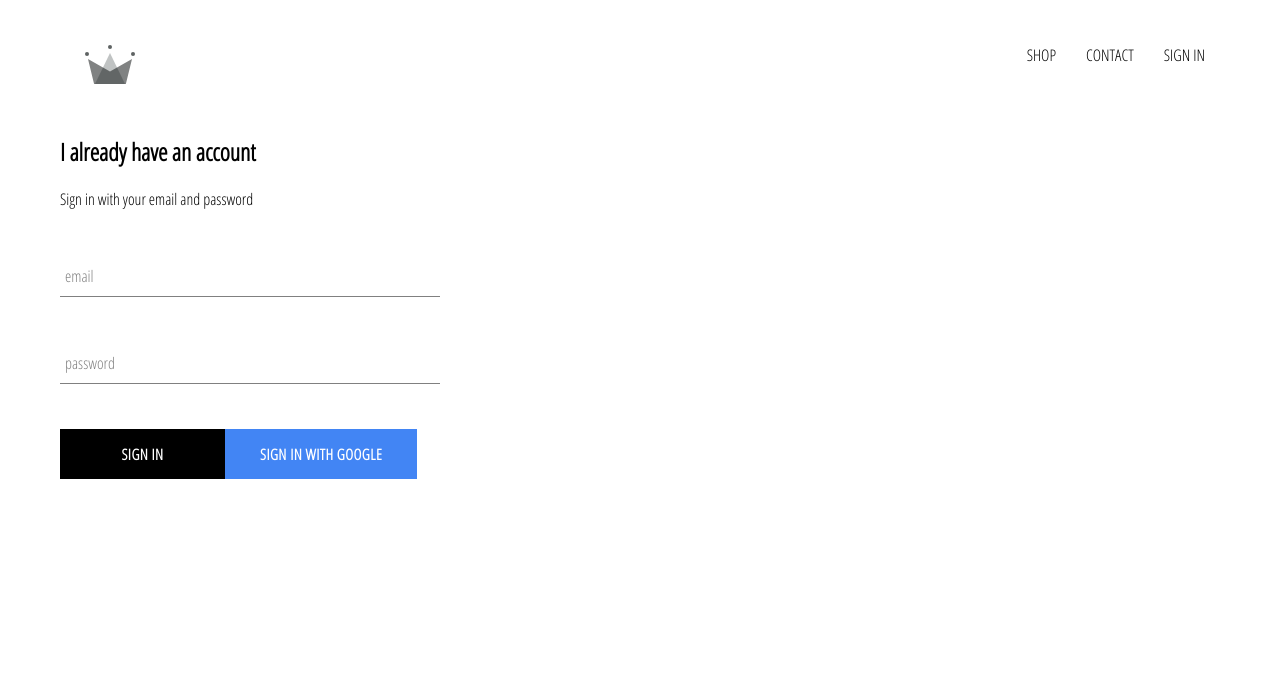
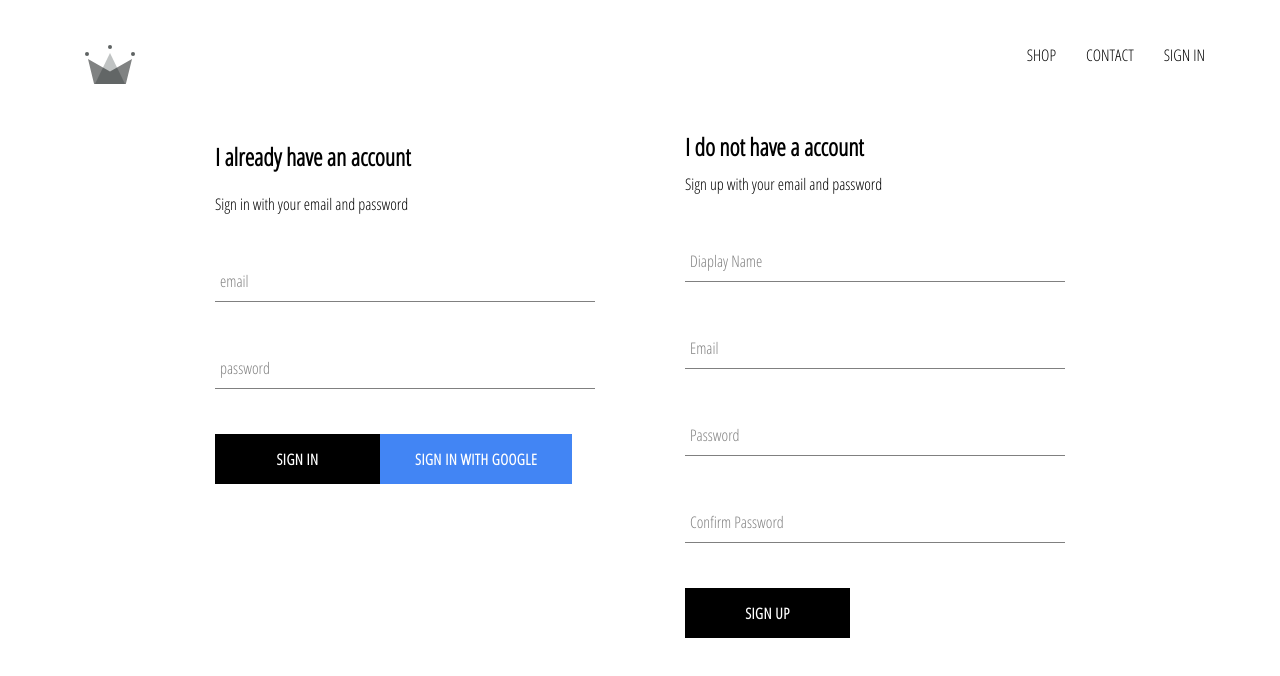
Before and after one commit to jsitu777/crwn-clothing, a React (Create React App) app: page /signin in a window 1280 px wide. Shown: the top 676 px of the page. Built offline with nearby package versions, Linux system fonts and the light colour scheme; no server answers.

Commit message:
implemented firebase utils with ability to store authenticated users into firebase

```diff
--- a/src/App.js
+++ b/src/App.js
@@ -33,6 +33,7 @@
                 ...snapShot.data()
               }
             })
+            console.log(this.state);
           });
       }
       this.setState({currentUser:userAuth});
--- /dev/null
+++ b/src/components/sign-up/sign-up.component.jsx
@@ -0,0 +1,103 @@
+import React from 'react';
+
+import FormInput from '../form-input/form-input.component';
+import CustomButton from '../custom-button/custom-button.component';
+
+import {auth, createUserProfileDocument} from '../../firebase/firebase.utils';
+
+import './sign-up.styles.scss';
+
+class signUp extends React.Component {
+    constructor(){
+        super();
+
+        this.state = {
+            displayName: '',
+            email: '',
+            password: '',
+            confirmPassword: ''
+        }
+    }
+
+    handleSubmit = async event => {
+        event.preventDefault();
+
+        const { displayName, email, password, confirmPassword} = this.state;
+
+        if(password !== confirmPassword) {
+            alert("passwords don't match");
+            return;
+        }
+
+        try {
+            const {user} = await auth.createUserWithEmailAndPassword(
+                email,
+                password
+            );
+
+            await createUserProfileDocument(user, {displayName});
+
+            this.setState({
+                displayName: '',
+                email: '',
+                password: '',
+                confirmPassword: ''
+            });
+        } catch (error) {
+          console.error(error);
+        }
+    }
+
+    handleChange = event => {
+        const {name, value} = event.target;
+
+        this.setState({[name]:value});
+    }
+
+    render() {
+        const {displayName, email, password, confirmPassword} = this.state;
+        return (
+            <div className = 'sign-up'>
+                <h2 className = 'title'> I do not have a account</h2>
+                <span>Sign up with your email and password</span>
+                <form className='sign-up-form' onSubmit={this.handleSubmit}>
+                    <FormInput
+                        type='text'
+                        name='displayName'
+                        value={displayName}
+                        onChange={this.handleChange}
+                        label='Diaplay Name'
+                        required
+                    />
+                    <FormInput
+                        type='email'
+                        name='email'
+                        value={email}
+                        onChange={this.handleChange}
+                        label='Email'
+                        required
+                    />
+                    <FormInput
+                        type='password'
+                        name='password'
+                        value={password}
+                        onChange={this.handleChange}
+                        label='Password'
+                        required
+                    />
+                    <FormInput
+                        type='password'
+                        name='confirmPassword'
+                        value={confirmPassword}
+                        onChange={this.handleChange}
+                        label='Confirm Password'
+                        required
+                    />
+                    <CustomButton type='submit'>SIGN UP</CustomButton>
+                </form>
+            </div>
+        )
+    }
+}
+
+export default signUp;
--- /dev/null
+++ b/src/components/sign-up/sign-up.styles.scss
@@ -0,0 +1,9 @@
+.sign-up{
+    display:flex;
+    flex-direction: column;
+    width:380px;
+
+    .title {
+        margin: 10px 0;
+    }
+}
--- a/src/pages/sign-in-and-sign-up/sign-in-and-sign-up.component.jsx
+++ b/src/pages/sign-in-and-sign-up/sign-in-and-sign-up.component.jsx
@@ -1,12 +1,14 @@
 import React from 'react';
 
 import SignIn from '../../components/sign-in/sign-in.component'
+import SignUp from '../../components/sign-up/sign-up.component'
 
 import './sign-in-and-sign-up.styles.scss';
 
 const SignInAndSignUpPage = () => (
     <div className='sign-in-and-sign-up'>
         <SignIn/>
+        <SignUp/>
     </div>
 );
 
--- a/src/pages/sign-in-and-sign-up/sign-in-and-sign-up.styles.scss
+++ b/src/pages/sign-in-and-sign-up/sign-in-and-sign-up.styles.scss
@@ -0,0 +1,6 @@
+.sign-in-and-sign-up {
+    width: 850px;
+    display:flex;
+    justify-content: space-between;
+    margin: 30px auto;
+}
```
